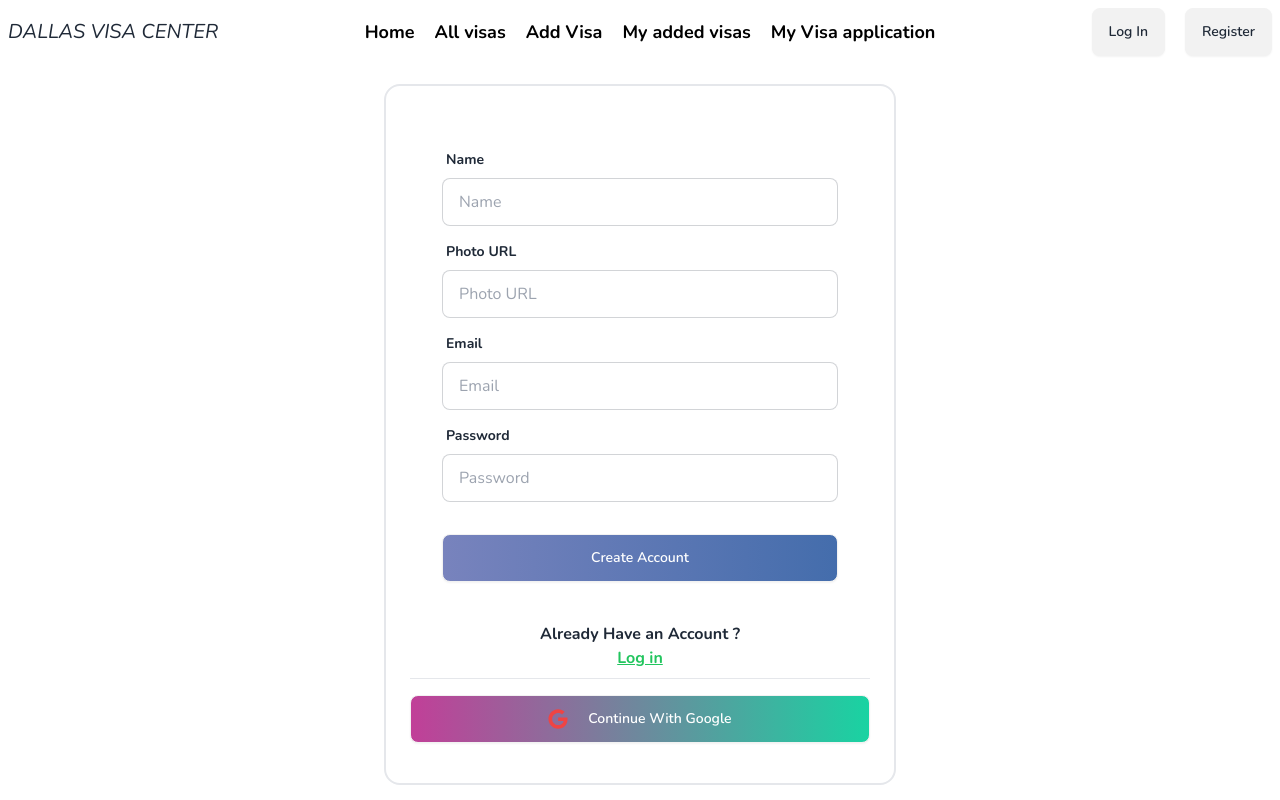
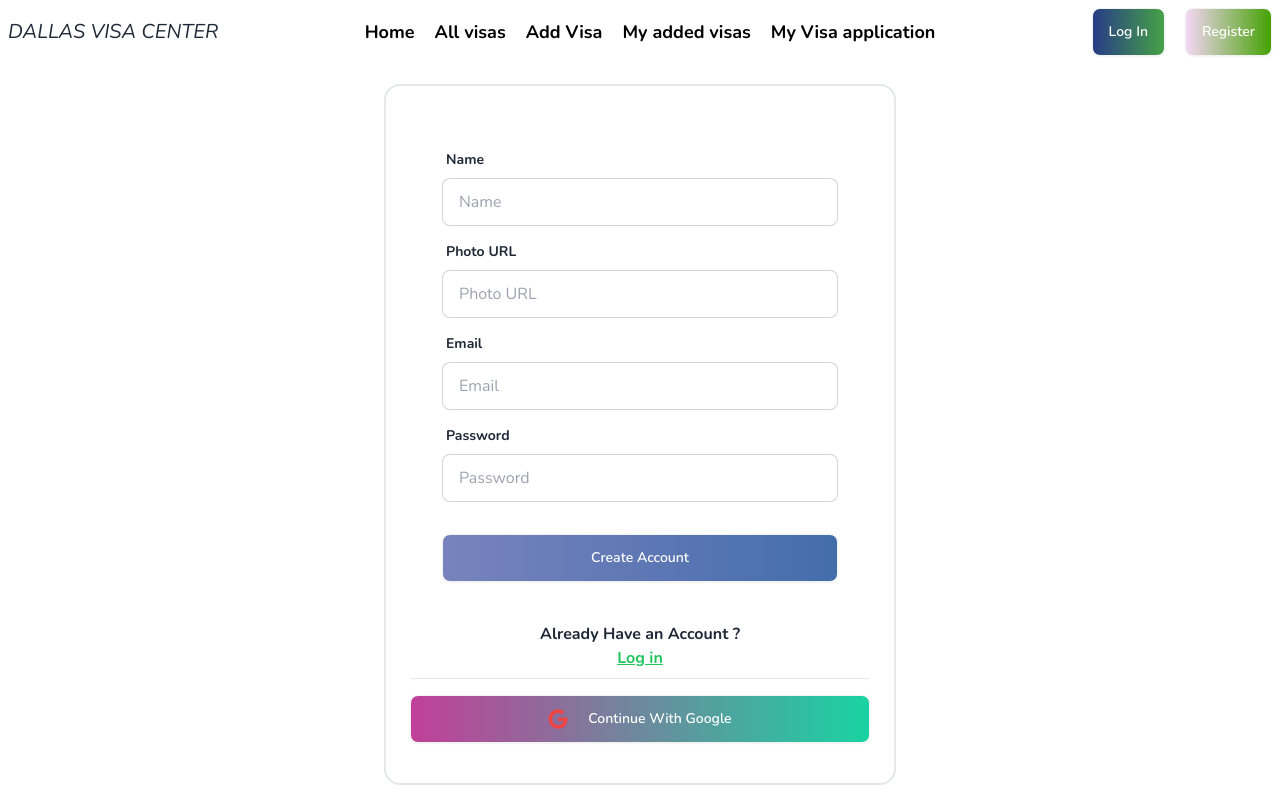
Before and after one commit to tanimtassanim235/visa-center-client, a React (Vite) app: page /register in a window 1280 px wide. Shown: the top 800 px of the page. Built offline with nearby package versions, Linux system fonts and the light colour scheme; no server answers.

Commit message:
login & register button style done

```diff
--- a/src/components/Loading.jsx
+++ b/src/components/Loading.jsx
@@ -5,8 +5,8 @@ const Loading = () => {
     return (
         <div>
             render(<CirclesWithBar
-                height="100"
-                width="100"
+                height="300"
+                width="500"
                 color="#283c86"
                 outerCircleColor="#4fa94d"
                 innerCircleColor="#4fa94d"
--- a/src/components/Navbar.jsx
+++ b/src/components/Navbar.jsx
@@ -61,8 +61,8 @@ const Navbar = () => {
                             </>
                             :
                             <>
-                                <Link to="/login" className='btn mr-5'>Log In</Link>
-                                <Link to="/register" className='btn'>Register</Link>
+                                <Link to="/login" className='btn mr-5 bg-gradient-to-r from-[#283c86] to-[#45a247]  text-white'>Log In</Link>
+                                <Link to="/register" className='btn bg-gradient-to-r from-[#f2f2] to-[#45a203]  text-white'>Register</Link>
                             </>
 
                     }
```
